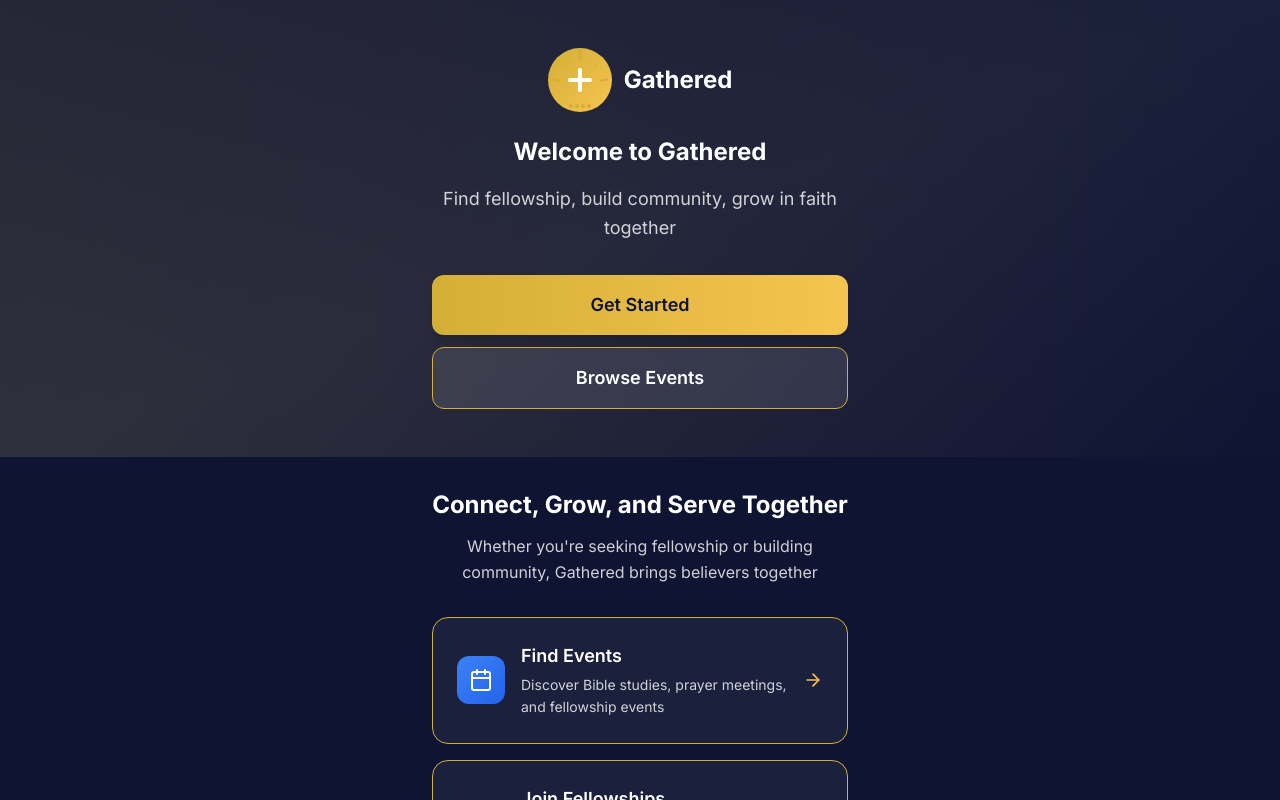
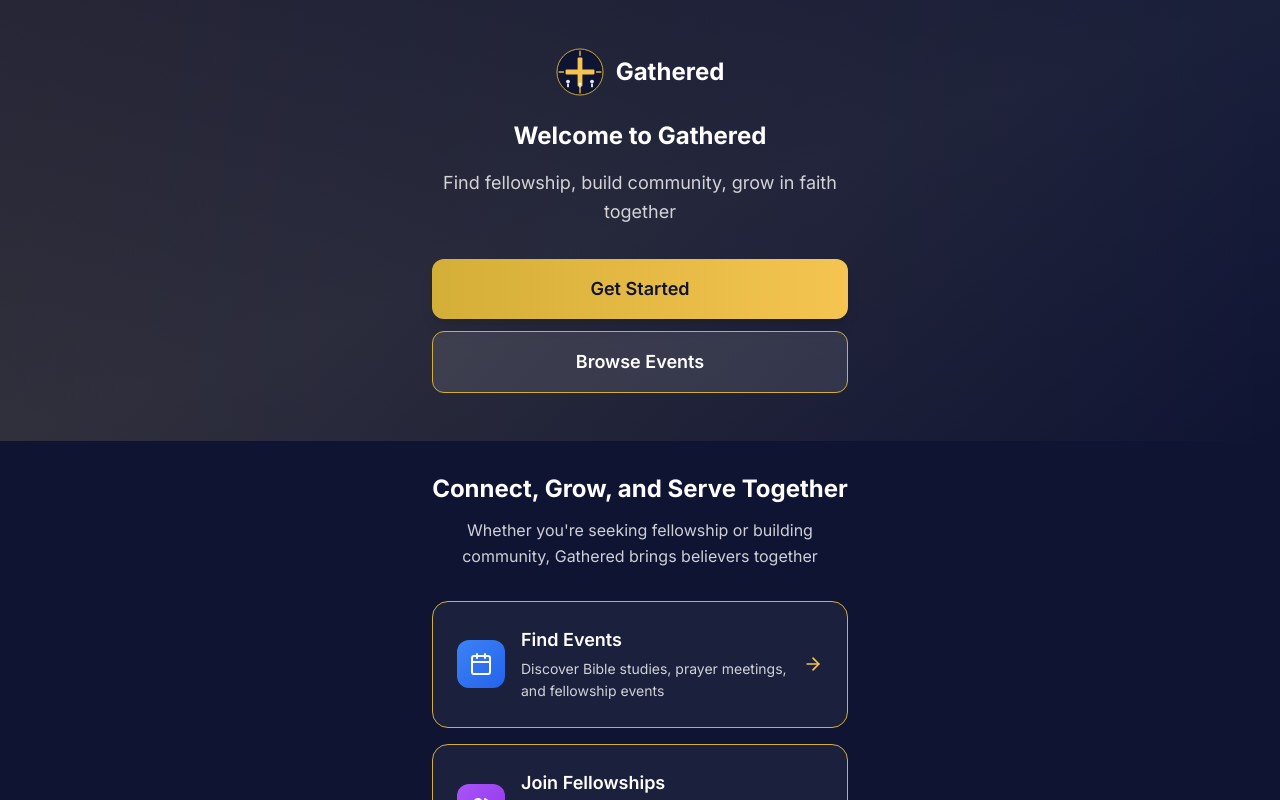
Before and after one commit to eyinjusalako1/gourd, a Next.js app: page / in a window 1280 px wide. Shown: the top 800 px of the page. Built offline with nearby package versions, Linux system fonts and the light colour scheme.

Commit message:
Redesign events page to match Gathered theme and create crisp SVG logo

```diff
--- a/src/components/Logo.tsx
+++ b/src/components/Logo.tsx
@@ -1,6 +1,4 @@
-'use client'
-
-import { Crown } from 'lucide-react'
+import React from 'react'
 
 interface LogoProps {
   size?: 'sm' | 'md' | 'lg'
@@ -8,11 +6,15 @@ interface LogoProps {
   className?: string
 }
 
-export default function Logo({ size = 'md', showText = true, className = '' }: LogoProps) {
+const Logo: React.FC<LogoProps> = ({
+  size = 'md',
+  showText = true,
+  className = ''
+}) => {
   const sizeClasses = {
     sm: 'w-8 h-8',
-    md: 'w-12 h-12',
-    lg: 'w-16 h-16'
+    md: 'w-10 h-10',
+    lg: 'w-12 h-12'
   }
 
   const textSizes = {
@@ -23,52 +25,71 @@ export default function Logo({ size = 'md', showText = true, className = '' }: L
 
   return (
     <div className={`flex items-center space-x-3 ${className}`}>
-      {/* Logo Icon */}
+      {/* SVG Logo */}
       <div className={`${sizeClasses[size]} relative`}>
-        {/* Background circle */}
-        <div className="absolute inset-0 bg-gradient-to-br from-[#D4AF37] to-[#F5C451] rounded-full"></div>
+        <svg
+          viewBox="0 0 100 100"
+          className="w-full h-full"
+          xmlns="http://www.w3.org/2000/svg"
+        >
+          {/* Background Circle */}
+          <circle
+            cx="50"
+            cy="50"
+            r="48"
+            fill="#0F1433"
+            stroke="#D4AF37"
+            strokeWidth="2"
+          />
 
-        {/* Cross */}
-        <div className="absolute inset-0 flex items-center justify-center">
-          <div className="relative">
-            {/* Vertical line */}
-            <div className="absolute w-1 h-6 bg-white rounded-full transform -translate-x-1/2 -translate-y-1/2 top-1/2 left-1/2"></div>
-            {/* Horizontal line */}
-            <div className="absolute w-6 h-1 bg-white rounded-full transform -translate-x-1/2 -translate-y-1/2 top-1/2 left-1/2"></div>
-            {/* Glow effect */}
-            <div className="absolute inset-0 bg-white/20 rounded-full blur-sm"></div>
-          </div>
-        </div>
+          {/* Cross */}
+          <rect
+            x="45"
+            y="20"
+            width="10"
+            height="60"
+            fill="#F5C451"
+            rx="2"
+          />
+          <rect
+            x="20"
+            y="45"
+            width="60"
+            height="10"
+            fill="#F5C451"
+            rx="2"
+          />
 
-        {/* Golden rays */}
-        <div className="absolute inset-0">
-          {/* Top rays */}
-          <div className="absolute top-1 left-1/2 w-0.5 h-2 bg-[#D4AF37] transform -translate-x-1/2 rotate-12"></div>
-          <div className="absolute top-1 right-1/2 w-0.5 h-2 bg-[#D4AF37] transform translate-x-1/2 -rotate-12"></div>
-          {/* Side rays */}
-          <div className="absolute left-1 top-1/2 w-2 h-0.5 bg-[#D4AF37] transform -translate-y-1/2 rotate-12"></div>
-          <div className="absolute right-1 top-1/2 w-2 h-0.5 bg-[#D4AF37] transform -translate-y-1/2 -rotate-12"></div>
-        </div>
+          {/* Golden Rays */}
+          <g fill="#D4AF37" opacity="0.8">
+            {/* Top ray */}
+            <rect x="48" y="5" width="4" height="12" rx="2" />
+            {/* Right ray */}
+            <rect x="83" y="48" width="12" height="4" rx="2" />
+            {/* Bottom ray */}
+            <rect x="48" y="83" width="4" height="12" rx="2" />
+            {/* Left ray */}
+            <rect x="5" y="48" width="12" height="4" rx="2" />
+          </g>
 
-        {/* Golden dots */}
-        <div className="absolute inset-0">
-          <div className="absolute top-0 left-1/2 w-1 h-1 bg-[#D4AF37] rounded-full transform -translate-x-1/2"></div>
-          <div className="absolute top-1/4 left-1/4 w-0.5 h-0.5 bg-[#D4AF37] rounded-full"></div>
-          <div className="absolute top-1/4 right-1/4 w-0.5 h-0.5 bg-[#D4AF37] rounded-full"></div>
-        </div>
+          {/* Community Figures */}
+          <g fill="#FFFFFF" opacity="0.9">
+            {/* Left figure */}
+            <circle cx="25" cy="70" r="4" />
+            <rect x="23" y="74" width="4" height="8" rx="2" />
 
-        {/* Golden figures (simplified as dots for smaller sizes) */}
-        <div className="absolute bottom-1 left-1/2 transform -translate-x-1/2">
-          <div className="flex space-x-0.5">
-            <div className="w-1 h-1 bg-[#D4AF37] rounded-full"></div>
-            <div className="w-1 h-1 bg-[#D4AF37] rounded-full"></div>
-            <div className="w-1 h-1 bg-[#D4AF37] rounded-full"></div>
-            <div className="w-1 h-1 bg-[#D4AF37] rounded-full"></div>
-          </div>
-        </div>
+            {/* Right figure */}
+            <circle cx="75" cy="70" r="4" />
+            <rect x="73" y="74" width="4" height="8" rx="2" />
+
+            {/* Center figure */}
+            <circle cx="50" cy="75" r="3" />
+            <rect x="48.5" y="78" width="3" height="6" rx="1.5" />
+          </g>
+        </svg>
       </div>
 
-      {/* Logo Text */}
+      {/* Text */}
       {showText && (
         <span className={`font-bold text-white ${textSizes[size]}`}>
           Gathered
@@ -77,3 +98,5 @@ export default function Logo({ size = 'md', showText = true, className = '' }: L
     </div>
   )
 }
+
+export default Logo
```
Also changed, not shown: src/app/events/page.tsx (+127 -47 lines).
